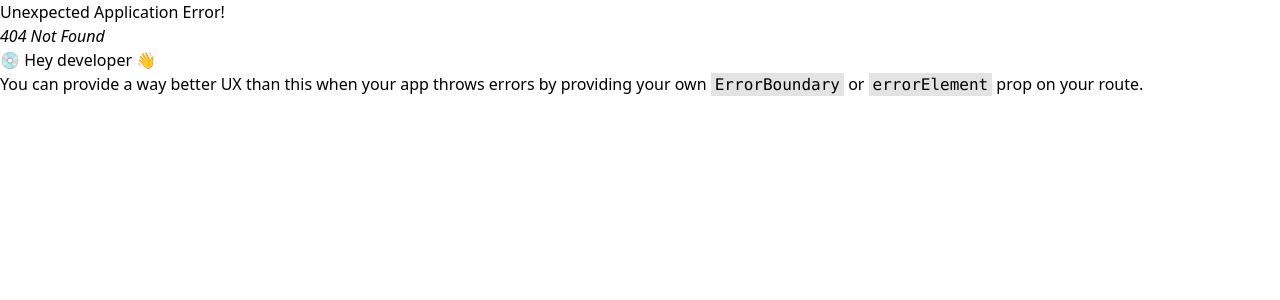
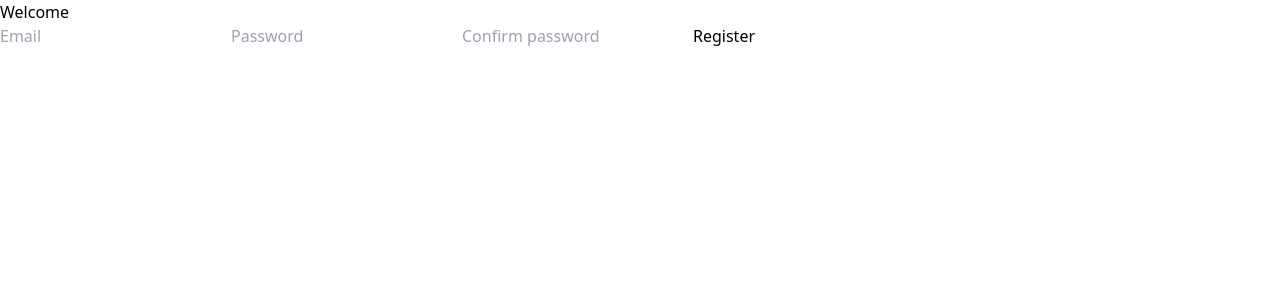
Before and after one commit to Finchsize/interniship-4, a React (Create React App) app in the folder frontend/: page /sing-in/register/1 in a window 1280 px wide. Before the commit this address had no page. Shown: the top 300 px of the page. Built offline with nearby package versions, Linux system fonts and the light colour scheme.

Commit message:
I4-30 - Add working registration

```diff
--- a/frontend/package.json
+++ b/frontend/package.json
@@ -11,7 +11,6 @@
     "@types/react": "^18.2.18",
     "@types/react-dom": "^18.2.7",
     "axios": "^1.4.0",
-    "js-cookie": "^3.0.5",
     "jwt-decode": "^3.1.2",
     "react": "^18.2.0",
     "react-dom": "^18.2.0",
@@ -19,6 +18,7 @@
     "react-scripts": "5.0.1",
     "swr": "^2.2.0",
     "typescript": "^4.9.5",
+    "universal-cookie": "^4.0.4",
     "web-vitals": "^2.1.4"
   },
   "scripts": {
--- a/frontend/src/index.tsx
+++ b/frontend/src/index.tsx
@@ -25,11 +25,11 @@ const router = createBrowserRouter([
     element: <SignIn />,
   },
   {
-    path: "/sign-in/register/:nickname",
+    path: "/sing-in/register/:nickname",
     element: <Register />,
   },
   {
-    path: "/sign-in/login/:nickname",
+    path: "/sing-in/login/:nickname",
     element: <Login />,
   },
 ]);
--- a/frontend/src/pages/Register.tsx
+++ b/frontend/src/pages/Register.tsx
@@ -1,25 +1,21 @@
 import { useState } from "react";
 import { useParams } from "react-router-dom";
+import { useNavigate } from "react-router-dom";
 import axios from "axios";
-import Cookies from "js-cookie";
-import jwt from "jwt-decode";
+import Cookies from "universal-cookie";
 
 export function Register() {
   const { nickname } = useParams();
   const [email, setEmail] = useState("");
   const [password, setPassword] = useState("");
   const [password1, setPassword1] = useState("");
-
-  interface Token {
-    id: number;
-    exp: number;
-    iat: number;
-  }
+  const navigate = useNavigate();
+  const cookies = new Cookies();
 
   const handleSubmit = async (e: any) => {
     e.preventDefault();
     if (password == password1) {
-      var payload = {
+      const payload = {
         name: nickname,
         email: email,
         password: password,
@@ -28,18 +24,18 @@ export function Register() {
         axios
           .post(process.env.REACT_APP_API + "user/register", payload)
           .then((response) => {
-            var responseParsed = JSON.parse(JSON.stringify(response));
-            if (typeof responseParsed != "string") {
-              console.log(responseParsed.status + responseParsed.error);
+            const data = response.data;
+            if (typeof data != "string") {
+              console.log(data.status + data.error);
             } else {
-              var jwtToken = responseParsed;
-              var jwtDecoded = jwt<Token>(jwtToken);
-              Cookies.set("jwt", jwtToken, {
-                expires: new Date(jwtDecoded.exp * 1000),
+              const jwtToken = data;
+              cookies.set("jwt", jwtToken, {
+                expires: new Date(Date.now() + 5 * 60 * 1000),
                 secure: true,
                 httpOnly: true,
                 sameSite: "lax",
               });
+              navigate("/");
             }
           });
       } catch (error) {
--- a/frontend/src/pages/SignIn.tsx
+++ b/frontend/src/pages/SignIn.tsx
@@ -9,17 +9,14 @@ export function SignIn() {
   const handleSubmit = async (e: any) => {
     e.preventDefault();
     try {
-      var payload = {
-        name: nickname,
-      };
       axios
         .get(process.env.REACT_APP_API + "user/exists/" + nickname)
         .then((response) => {
-          var responseParsed = JSON.parse(JSON.stringify(response));
-          if (responseParsed == false) {
-            navigate("/sing-in/register/" + nickname, { replace: true });
+          const data = response.data;
+          if (data == false) {
+            navigate("/sing-in/register/" + nickname);
           } else {
-            navigate("/sing-in/login/" + nickname, { replace: true });
+            navigate("/sing-in/login/" + nickname);
           }
         });
     } catch (error) {
```
Also changed, not shown: 1 other file (tests, documents, lock files or other folders).
